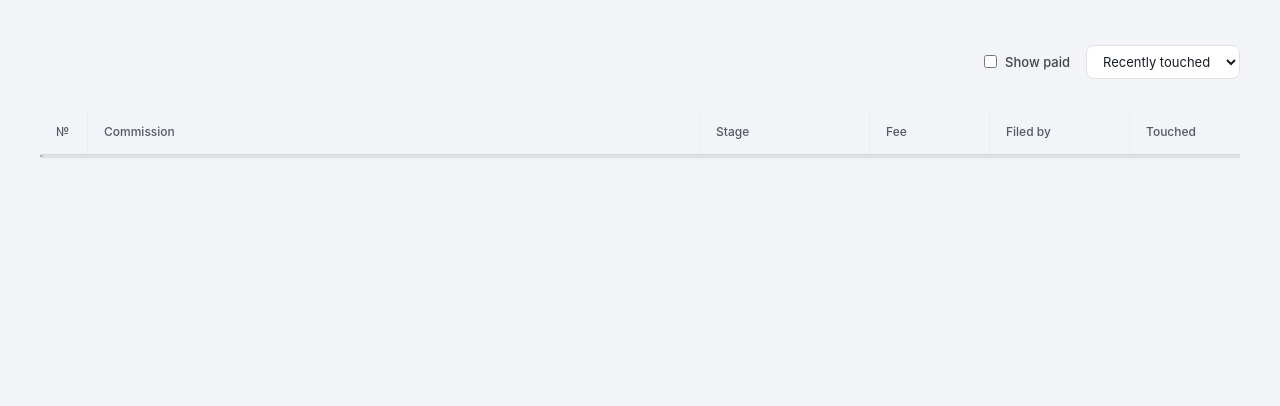
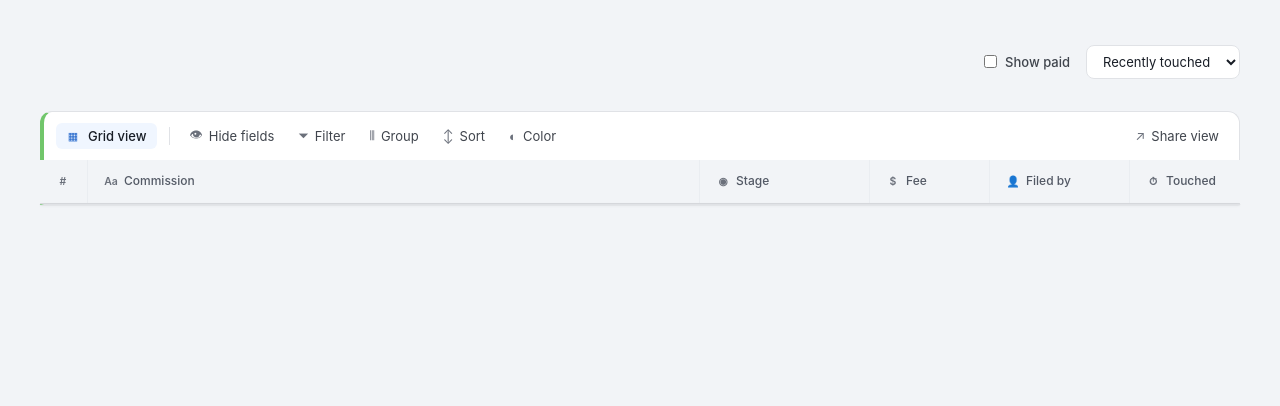
Before and after one commit to Vikky1123/whatsapp-tracker, a website with bundled scripts: page public/dashboard.html in a window 1280 px wide. Shown: the part 394-800 px from the top of the page. Built offline with nearby package versions, Linux system fonts and the light colour scheme; no server answers; a web font is replaced by a local one.

Commit message:
feat(ui): Airtable component patterns — rainbow gradient brand mark, pastel radial login hero, grid toolbar with Views+Hide+Filter+Group+Sort+Color+Share, column type icons, hover expand affordance

```diff
--- a/public/css/app.css
+++ b/public/css/app.css
@@ -159,11 +159,12 @@ hr {
   place-items: center;
   width: 28px;
   height: 28px;
-  background: var(--accent-blue);
+  background: linear-gradient(91.6deg,#f5620c -3.95%,#fc4777 14.34%,#e848c0 28.2%,#9b67f0 52.43%,#458fff 68.27%,#0ab2fa 86.46%,#0dbdb4 101.9%);
   color: var(--paper);
-  font-weight: 600;
+  font-weight: 700;
   font-size: 14px;
   border-radius: var(--radius-sm);
+  box-shadow: 0 1px 2px rgba(0,0,0,0.12), inset 0 0 0 0.5px rgba(255,255,255,0.22);
 }
 .brand .slash { color: var(--ink-52); font-weight: 400; margin: 0 1px; }
 .brand .sub { color: var(--ink-69); font-weight: 400; font-size: 15px; }
@@ -309,9 +310,8 @@ label input, label textarea, label select {
 
 .login-art {
   background:
-    radial-gradient(ellipse at 20% 10%, rgba(255, 195, 145, 0.35) 0%, transparent 50%),
-    radial-gradient(ellipse at 80% 80%, rgba(180, 220, 200, 0.30) 0%, transparent 50%),
-    var(--paper-warm);
+    radial-gradient(100% 107% at 0% 50%, #fcab7966 0%, #fc9ab44d 17%, #fa91e040 38%, #c6a9f533 51%, #95befc1f 68%, #79cef20d 85%, #76d6d100 100%),
+    #FFFFFF;
   border-right: 1px solid var(--border);
   padding: var(--s-8) var(--gutter);
   display: flex;
@@ -515,11 +515,84 @@ label input, label textarea, label select {
   padding: var(--s-4) var(--gutter) var(--s-8);
 }
 
+/* Airtable-style toolbar above the grid */
+.grid-toolbar {
+  display: flex;
+  align-items: center;
+  gap: var(--s-2);
+  padding: var(--s-2) var(--s-3);
+  background: var(--paper);
+  border: 1px solid var(--border);
+  border-left: 4px solid var(--base-accent);
+  border-bottom: 0;
+  border-radius: var(--radius-lg) var(--radius-lg) 0 0;
+  overflow-x: auto;
+  scrollbar-width: none;
+}
+.grid-toolbar::-webkit-scrollbar { display: none; }
+
+.grid-toolbar .view-tab {
+  display: inline-flex;
+  align-items: center;
+  gap: var(--s-2);
+  font-family: var(--body);
+  font-size: 13px;
+  font-weight: 500;
+  color: var(--ink);
+  background: var(--tag-blue-bg);
+  padding: 5px 10px;
+  border-radius: var(--radius-sm);
+  box-shadow: none;
+  border: 0;
+  white-space: nowrap;
+  flex-shrink: 0;
+}
+.grid-toolbar .view-tab .ico {
+  display: inline-grid;
+  place-items: center;
+  width: 14px; height: 14px;
+  color: var(--accent-blue);
+  font-size: 11px;
+}
+
+.grid-toolbar .sep {
+  width: 1px;
+  height: 18px;
+  background: var(--border);
+  margin: 0 var(--s-1);
+  flex-shrink: 0;
+}
+
+.grid-toolbar .tool-btn {
+  display: inline-flex;
+  align-items: center;
+  gap: 6px;
+  font-family: var(--body);
+  font-size: 13px;
+  font-weight: 400;
+  color: var(--ink-82);
+  background: transparent;
+  padding: 5px 8px;
+  border-radius: var(--radius-sm);
+  box-shadow: none;
+  border: 0;
+  white-space: nowrap;
+  flex-shrink: 0;
+  cursor: pointer;
+}
+.grid-toolbar .tool-btn:hover { background: var(--paper-warm); color: var(--ink); }
+.grid-toolbar .tool-btn .ico { font-size: 13px; color: var(--ink-52); }
+.grid-toolbar .tool-btn.is-active { color: var(--accent-blue); }
+.grid-toolbar .tool-btn.is-active .ico { color: var(--accent-blue); }
+
+.grid-toolbar .spacer { flex: 1; }
+
 .project-list {
   background: var(--paper);
   border: 1px solid var(--border);
+  border-top: 0;
   border-left: 4px solid var(--base-accent);
-  border-radius: var(--radius-lg);
+  border-radius: 0 0 var(--radius-lg) var(--radius-lg);
   overflow: hidden;
   box-shadow: var(--shadow-sm);
 }
@@ -539,15 +612,27 @@ label input, label textarea, label select {
   border-right: 1px solid var(--border-soft);
   display: flex;
   align-items: center;
+  gap: 6px;
 }
 .project-list-head > span:last-child { border-right: 0; }
+.project-list-head .col-ico {
+  display: inline-grid;
+  place-items: center;
+  width: 14px;
+  height: 14px;
+  font-size: 10.5px;
+  color: var(--ink-52);
+  font-weight: 600;
+  flex-shrink: 0;
+}
 
 .project-card {
   display: grid;
   grid-template-columns: 48px 1fr 170px 120px 140px 110px;
   border-bottom: 1px solid var(--border-soft);
   cursor: pointer;
-  transition: background 120ms ease;
+  transition: background 85ms ease-in;
+  position: relative;
 }
 .project-card:last-child { border-bottom: 0; }
 .project-card > * {
@@ -560,6 +645,27 @@ label input, label textarea, label select {
 .project-card > *:last-child { border-right: 0; }
 .project-card:hover { background: var(--paper-warm); }
 .project-card:hover .project-title { color: var(--accent-blue); }
+.project-card::after {
+  content: '⤢';
+  position: absolute;
+  right: 10px;
+  top: 50%;
+  transform: translateY(-50%);
+  font-size: 11px;
+  color: var(--accent-blue);
+  background: var(--paper);
+  border-radius: var(--radius-sm);
+  width: 22px;
+  height: 22px;
+  display: grid;
+  place-items: center;
+  box-shadow: var(--shadow-sm);
+  opacity: 0;
+  transition: opacity 140ms ease-in;
+  pointer-events: none;
+  z-index: 1;
+}
+.project-card:hover::after { opacity: 1; }
 
 .project-num {
   font-family: var(--body);
--- a/public/dashboard.html
+++ b/public/dashboard.html
@@ -64,13 +64,24 @@
   </section>
 
   <main class="project-list-wrap">
+    <div class="grid-toolbar" role="toolbar" aria-label="Grid view controls">
+      <button type="button" class="view-tab"><span class="ico">▦</span> Grid view</button>
+      <span class="sep"></span>
+      <button type="button" class="tool-btn"><span class="ico">👁</span> Hide fields</button>
+      <button type="button" class="tool-btn"><span class="ico">⏷</span> Filter</button>
+      <button type="button" class="tool-btn"><span class="ico">⫴</span> Group</button>
+      <button type="button" class="tool-btn"><span class="ico">↕</span> Sort</button>
+      <button type="button" class="tool-btn"><span class="ico">◐</span> Color</button>
+      <span class="spacer"></span>
+      <button type="button" class="tool-btn"><span class="ico">↗</span> Share view</button>
+    </div>
     <div class="project-list-head">
-      <span>№</span>
-      <span>Commission</span>
-      <span>Stage</span>
-      <span>Fee</span>
-      <span>Filed by</span>
-      <span>Touched</span>
+      <span><span class="col-ico">#</span></span>
+      <span><span class="col-ico">Aa</span>Commission</span>
+      <span><span class="col-ico">◉</span>Stage</span>
+      <span><span class="col-ico">$</span>Fee</span>
+      <span><span class="col-ico">👤</span>Filed by</span>
+      <span><span class="col-ico">⏱</span>Touched</span>
     </div>
     <div id="projectList" class="project-list"></div>
     <div id="emptyState" class="empty-state" hidden>
```
